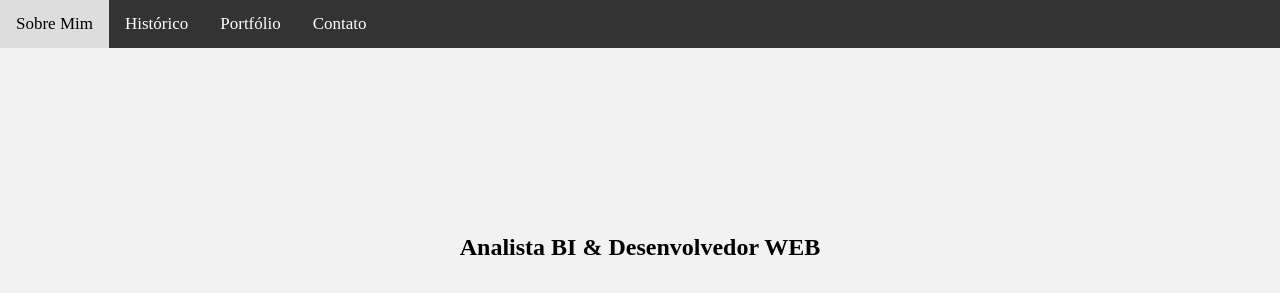
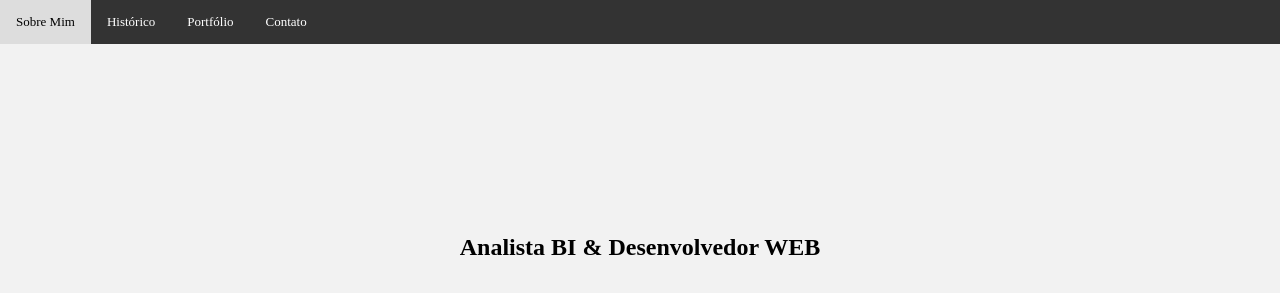
Before and after one commit to JoaoBarreto35/Curriculo, a plain HTML site: page index.html in a window 1280 px wide. Shown: the top 293 px of the page. Drawn offline with Linux system fonts and the light colour scheme.

Commit message:
Add files via upload

```diff
--- a/styles.css
+++ b/styles.css
@@ -20,7 +20,7 @@ body, html {
     text-align: center;
     padding: 14px 16px;
     text-decoration: none;
-    font-size: 17px;
+    font-size: small;
   }
   @media only screen and (max-width: 600px) {
     nav a{
```
